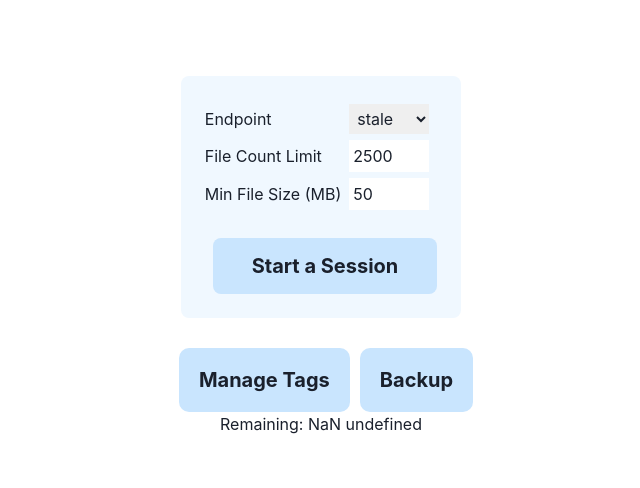
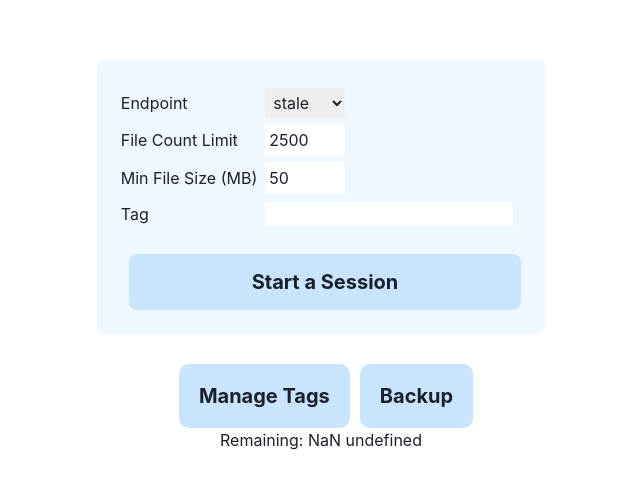
Before and after one commit to jaeseopark/corganize-web, a React (Create React App) app in the folder crgw-ui/: page / in a window 1280 px wide. Shown: the part 144-632 px from the top of the page, without its empty margins (319-959 px from the left). Built offline with nearby package versions, Linux system fonts and the light colour scheme; no server answers.

Commit message:
feat: ability to start a session with a tag

```diff
--- a/crgw-ui/src/clients/adapter.ts
+++ b/crgw-ui/src/clients/adapter.ts
@@ -54,7 +54,12 @@ export async function retrieveFiles(
   if (Array.isArray(arg)) {
     await client.getFilesByTags(arg as string[], callback);
   } else if (typeof arg === "object") {
-    await client.getFilesBySessionInfo(arg as SessionInfo, callback);
+    const castedSessionInfo = arg as SessionInfo;
+    if (castedSessionInfo.tag) {
+      await client.getFilesByTags([castedSessionInfo.tag], callback);
+    } else {
+      await client.getFilesBySessionInfo(castedSessionInfo, callback);
+    }
   }
 
   return { count };
--- a/crgw-ui/src/components/standalone/SessionConfigurer.tsx
+++ b/crgw-ui/src/components/standalone/SessionConfigurer.tsx
@@ -14,12 +14,14 @@ const SessionConfigurer = ({ setInfo }: { setInfo: (s: SessionInfo) => void }) =
   const [fileCountLimit, setFileCountLimit] = useState(DEFAULT_FILE_COUNT_LIMIT);
   const [minFileSize, setMinFileSize] = useState(MIN_FILE_SIZE_INCREMENT);
   const [endpoint, setEndpoint] = useState<FileEndpoint>("stale");
+  const [tag, setTag] = useState("");
 
   const onOK = () =>
     setInfo({
       limit: fileCountLimit,
       minSize: minFileSize * MB_TO_BYTES,
       endpoint,
+      tag,
     });
 
   const renderFileCountLimiter = () => (
@@ -29,6 +31,7 @@ const SessionConfigurer = ({ setInfo }: { setInfo: (s: SessionInfo) => void }) =
       value={fileCountLimit}
       step={FILE_COUNT_INCREMENT}
       min={FILE_COUNT_INCREMENT}
+      disabled={!!tag}
     />
   );
 
@@ -39,16 +42,32 @@ const SessionConfigurer = ({ setInfo }: { setInfo: (s: SessionInfo) => void }) =
       value={minFileSize}
       step={MIN_FILE_SIZE_INCREMENT}
       min={0}
+      disabled={!!tag}
     />
   );
 
   const renderEndpointPicker = () => (
-    <select value={endpoint} onChange={(e) => setEndpoint(e.target.value as FileEndpoint)}>
+    <select
+      value={endpoint}
+      onChange={(e) => setEndpoint(e.target.value as FileEndpoint)}
+      disabled={!!tag}
+    >
       <option>stale</option>
       <option>active</option>
       <option>recent</option>
       <option>dense</option>
     </select>
+  );
+
+  const renderTagInput = () => (
+    <input
+      type="text"
+      defaultValue={tag}
+      onChange={(e) => setTag(e.target.value)}
+      onKeyDown={(e) => {
+        if (e.key === "Enter") onOK();
+      }}
+    />
   );
 
   const renderConfigTable = () => (
@@ -67,17 +86,26 @@ const SessionConfigurer = ({ setInfo }: { setInfo: (s: SessionInfo) => void }) =
             <td>Min File Size (MB)</td>
             <td>{renderFileSizeLimiter()}</td>
           </tr>
+          <tr>
+            <td>Tag</td>
+            <td>{renderTagInput()}</td>
+          </tr>
         </tbody>
       </table>
     </div>
   );
+
+  let buttonLabel = "Start a Session";
+  if (tag) {
+    buttonLabel += " (w/ tag)";
+  }
 
   return (
     <Flex className="session-configurer" direction="column">
       {renderConfigTable()}
       <Box>
         <Center className="button clickable" onClick={onOK}>
-          <Heading size="md">Start a Session</Heading>
+          <Heading size="md">{buttonLabel}</Heading>
         </Center>
       </Box>
     </Flex>
--- a/crgw-ui/src/typedefs/Session.ts
+++ b/crgw-ui/src/typedefs/Session.ts
@@ -4,4 +4,5 @@ export type SessionInfo = {
   endpoint: FileEndpoint;
   limit: number;
   minSize: number; // in bytes
+  tag: string;
 };
```
